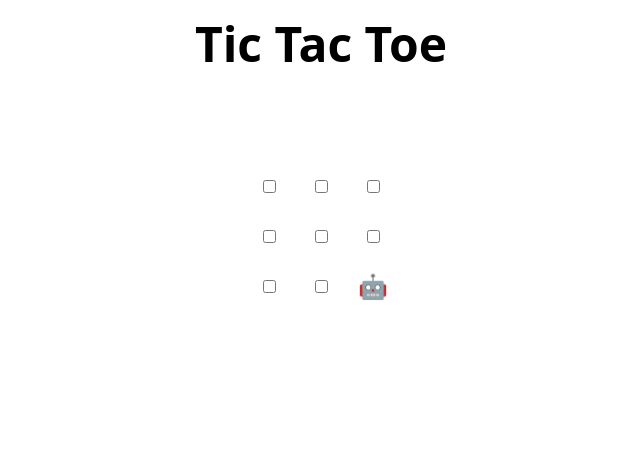
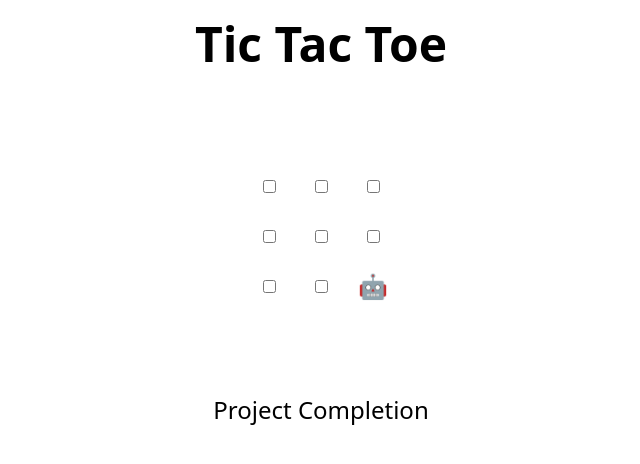
Before and after one commit to Soumya169/MLSA-task, a plain HTML site: page index.html in a window 1280 px wide. Shown: the whole page, without its empty margins (319-959 px from the left). Drawn offline with Linux system fonts and the light colour scheme.

Commit message:
Update index.html
MLSA View

```diff
--- a/index.html
+++ b/index.html
@@ -47,6 +47,7 @@
   </tr>
 </table>
 
+<p>Project Completion</p>
 <h2 hidden>Game over, refresh to play again 🧑‍💻 🤖!</h2>
 
 <script>
```
